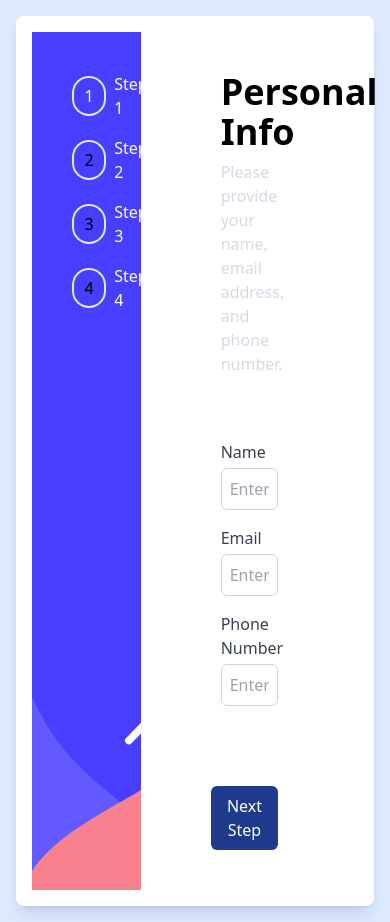
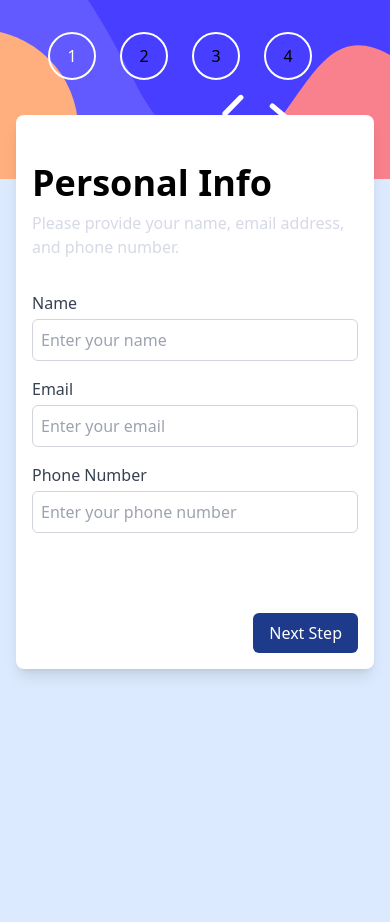
Before and after one commit to Rampop01/Multi-step-form, a website: page index.html in a window 390 px wide. After the commit the page ends 844 px from the top, so only its background shows below. Drawn offline with nearby package versions, Linux system fonts and the light colour scheme.

Commit message:
Mobile screens responsive

```diff
--- a/index.html
+++ b/index.html
@@ -27,66 +27,73 @@
     </style>
   </head>
   <body class="bg-blue-100">
-    <div class="flex items-center justify-center min-h-screen bg-Magnolia">
-      <div class="grid grid-cols-3 m-4 bg-white p-4 rounded-lg shadow-lg">
+    <div class="md:flex items-center justify-center min-h-screen">
+      <div class="md:grid md:grid-cols-3 block md:p-4 p-0 rounded-lg relative">
         <!-- Sidebar -->
         <div class="relative">
-          <!-- Step on the side image -->
-          <div class="absolute top-10 left-10 flex flex-col space-y-4">
+          <img
+            src="assets/images/bg-sidebar-mobile.svg"
+            alt=""
+            class="flex md:hidden w-full relative"
+          />
+
+          <div
+            class="absolute md:top-10 top-8 md:left-10 left-12 flex md:flex-col flex-row md:space-y-4 space-x-2 md:space-x-0 text-center gap-4"
+          >
             <!-- Step 1 -->
             <div class="flex items-center space-x-2">
               <button
-                class="w-10 h-10 rounded-full border-2 border-light-blue flex items-center justify-center text-white bg-light-blue"
+                class="w-12 h-12 rounded-full border-2 border-white flex items-center justify-center text-white bg-light-blue"
               >
                 1
               </button>
-              <span class="text-white font-medium">Step 1</span>
+              <span class="text-white font-medium hidden md:flex">Step 1</span>
             </div>
             <!-- Step 2 -->
             <div class="flex items-center space-x-2">
               <button
-                class="w-10 h-10 rounded-full border-2 border-light-blue flex items-center justify-center text-light-blue"
+                class="w-12 h-12 rounded-full border-2 border-white flex items-center justify-center text-light-blue"
               >
                 2
               </button>
-              <span class="text-white font-medium">Step 2</span>
+              <span class="text-white font-medium hidden md:flex">Step 2</span>
             </div>
             <!-- Step 3 -->
             <div class="flex items-center space-x-2">
               <button
-                class="w-10 h-10 rounded-full border-2 border-light-blue flex items-center justify-center text-light-blue"
+                class="w-12 h-12 rounded-full border-2 border-white flex items-center justify-center text-light-blue"
               >
                 3
               </button>
-              <span class="text-white font-medium">Step 3</span>
+              <span class="text-white font-medium hidden md:flex">Step 3</span>
             </div>
             <!-- Step 4 -->
             <div class="flex items-center space-x-2">
               <button
-                class="w-10 h-10 rounded-full border-2 border-light-blue flex items-center justify-center text-light-blue"
+                class="w-12 h-12 rounded-full border-2 border-white flex items-center justify-center text-light-blue"
               >
                 4
               </button>
-              <span class="text-white font-medium">Step 4</span>
+              <span class="text-white font-medium hidden md:flex">Step 4</span>
             </div>
           </div>
 
-          <!--The Side Image -->
           <img
             src="/assets/images/bg-sidebar-desktop.svg"
             alt=""
-            class="object-cover w-full h-full"
+            class="object-cover w-full h-full hidden md:block"
           />
         </div>
 
-        <!-- Form -->
-        <div class="col-span-2 px-20 py-10">
-          <h1 class="text-4xl font-bold">Personal Info</h1>
+        <div
+          class="col-span-2 md:px-20 md:py-10 p-4 bg-white rounded-lg md:rounded-none shadow-lg md:shadow-none relative md:top-0 -mt-16 md:-mt-0 m-4 md:m-0"
+        >
+          <h1 class="text-4xl font-bold mt-8">Personal Info</h1>
           <p class="mt-2 text-[#d6d9e6] text-[16px]">
             Please provide your name, email address, and phone number.
           </p>
 
-          <form class="space-y-4 mt-16">
+          <form class="space-y-4 mt-8">
             <!-- Name Input -->
             <div>
               <label for="name" class="block text-gray-700 font-medium"
@@ -129,19 +136,21 @@
               />
             </div>
 
-            <!-- Nest step Button -->
+            <!-- Next Step Button -->
+          </form>
+
           <div class="flex justify-end">
             <button
-                class="px-4 py-2 mt-16 bg-blue-900 text-white rounded-md hover:bg-Marine-blue/90"
+              class="px-4 py-2 mt-20 bg-blue-900 text-white rounded-md hover:bg-Marine-blue/90"
             >
               Next Step
             </button>
           </div>
-          </form>
         </div>
       </div>
     </div>
-
+  </body>
+</html>
 <!-- Sidebar start -->
 
 <!-- Step 1 Your info Step 2 Select plan Step 3 Add-ons Step 4 Summary
@@ -196,5 +205,3 @@
         >Frontend Mentor</a
       >. Coded by <a href="#">Your Name Here</a>.
     </div> -->
-  </body>
-</html>
```
Also changed, not shown: design/step2.html (added, +11 -0 lines), design/step3.html (added, +9 -0 lines), design/step4.html (added, +9 -0 lines), design/script.js (added). Lines whose indentation alone changed are shown as unchanged.
